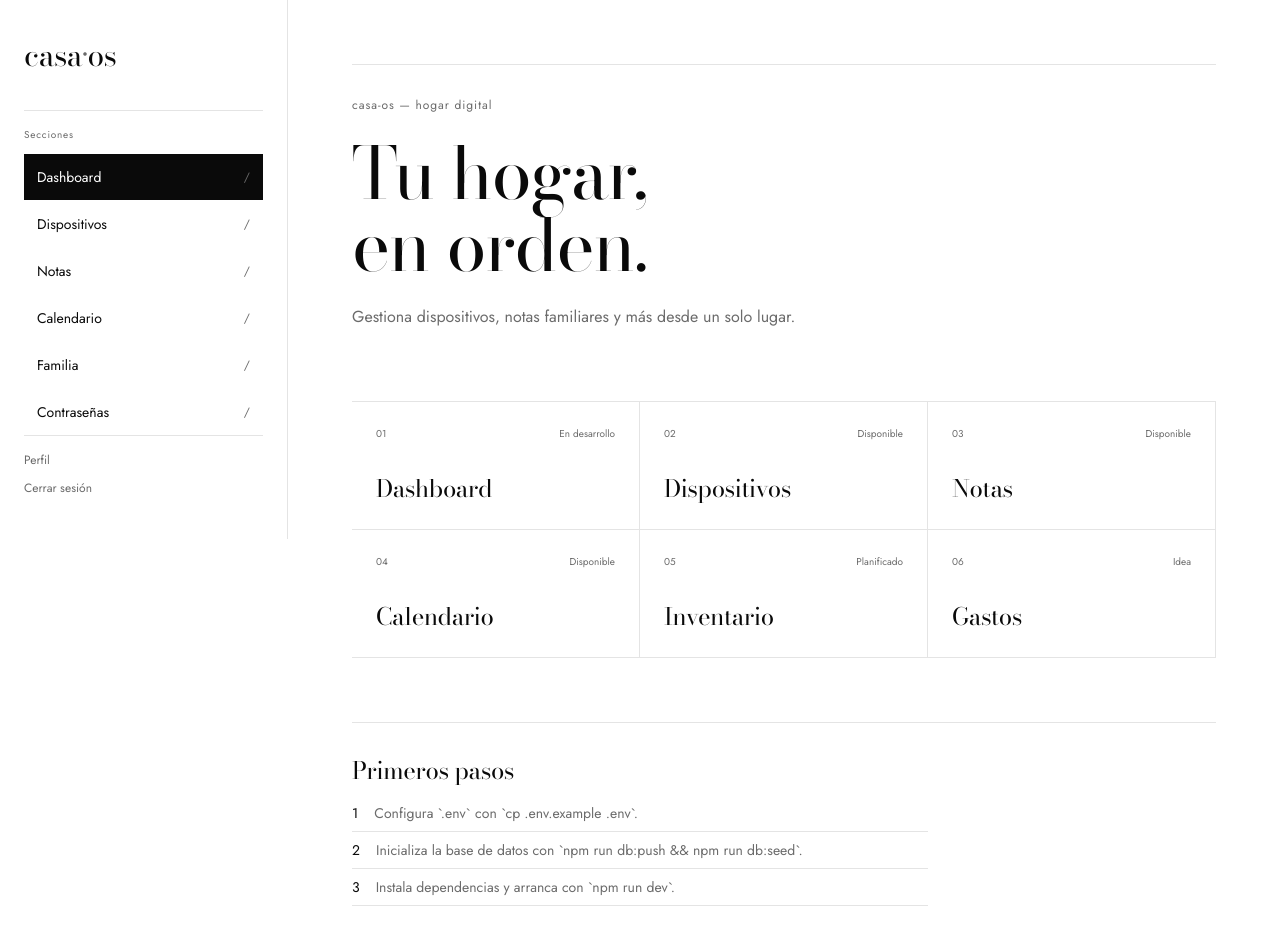
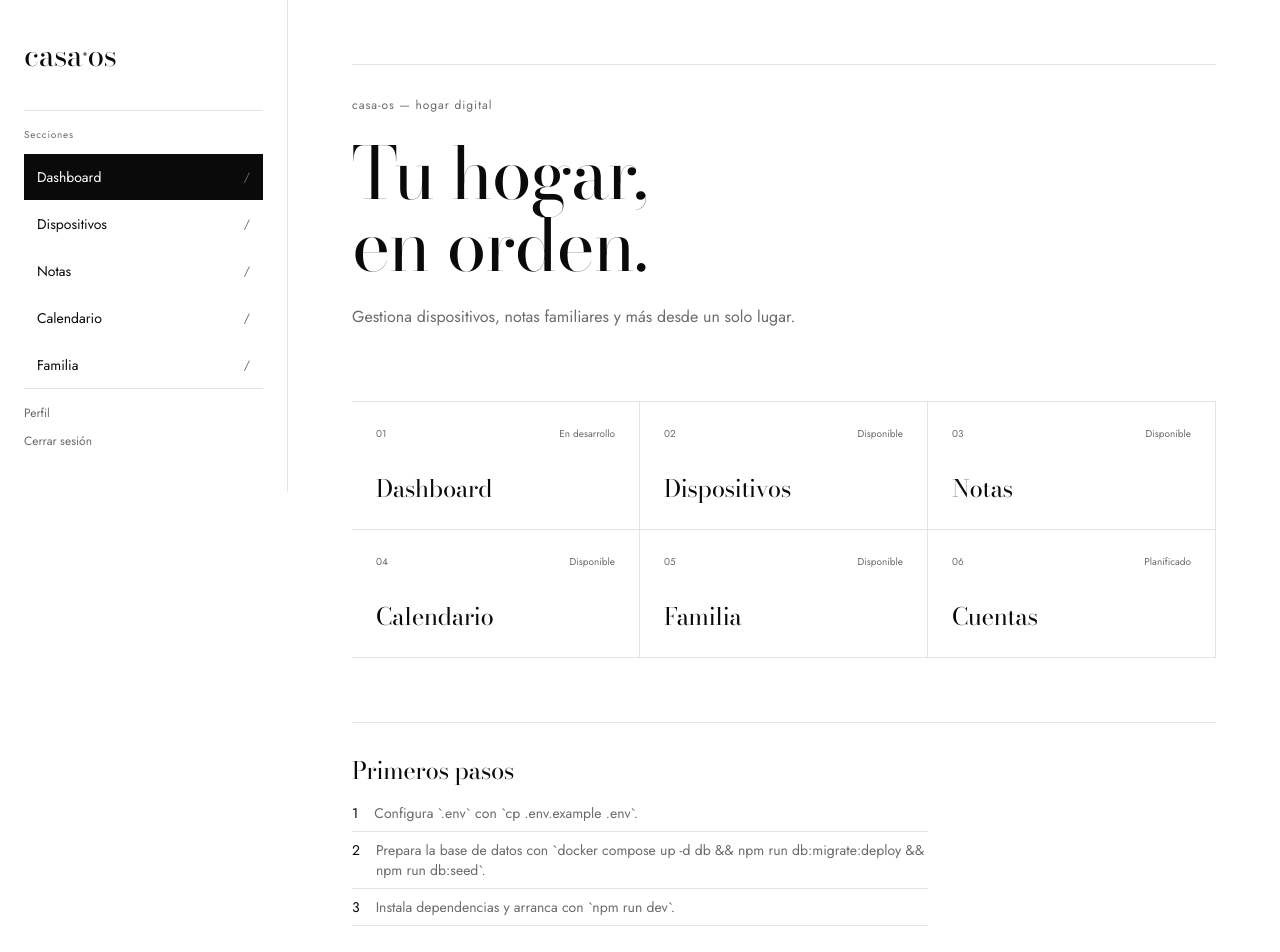
Before and after one commit to ivaaancastro/casa-os, a Next.js app: page / in a window 1280 px wide. Shown: the top 952 px of the page. Built offline with nearby package versions, Linux system fonts and the light colour scheme.

Commit message:
fix(ui): retirar enlace roto de contraseñas y alinear módulos del dashboard
- Elimina el enlace /contrasenas del sidebar: la ruta no existe.
- Sustituye Inventario y Gastos por Familia y Cuentas en el dashboard.
- Corrige los primeros pasos para usar migraciones y Docker.

```diff
--- a/src/app/page.tsx
+++ b/src/app/page.tsx
@@ -4,8 +4,8 @@ export default function Home() {
     { title: 'Dispositivos', status: 'Disponible', href: '/devices' },
     { title: 'Notas', status: 'Disponible', href: '/notas' },
     { title: 'Calendario', status: 'Disponible', href: '/calendario' },
-    { title: 'Inventario', status: 'Planificado', href: '#' },
-    { title: 'Gastos', status: 'Idea', href: '#' },
+    { title: 'Familia', status: 'Disponible', href: '/familia' },
+    { title: 'Cuentas', status: 'Planificado', href: '#' },
   ];
 
   return (
@@ -48,7 +48,7 @@ export default function Home() {
               <span className="text-ink">1</span> Configura `.env` con `cp .env.example .env`.
             </li>
             <li className="flex gap-4 border-b border-mist pb-2">
-              <span className="text-ink">2</span> Inicializa la base de datos con `npm run db:push && npm run db:seed`.
+              <span className="text-ink">2</span> Prepara la base de datos con `docker compose up -d db &amp;&amp; npm run db:migrate:deploy &amp;&amp; npm run db:seed`.
             </li>
             <li className="flex gap-4 border-b border-mist pb-2">
               <span className="text-ink">3</span> Instala dependencias y arranca con `npm run dev`.
--- a/src/components/Sidebar.tsx
+++ b/src/components/Sidebar.tsx
@@ -11,7 +11,6 @@ const navItems = [
   { href: '/notas', label: 'Notas' },
   { href: '/calendario', label: 'Calendario' },
   { href: '/familia', label: 'Familia' },
-  { href: '/contrasenas', label: 'Contraseñas' },
 ];
 
 export function Sidebar() {
```
